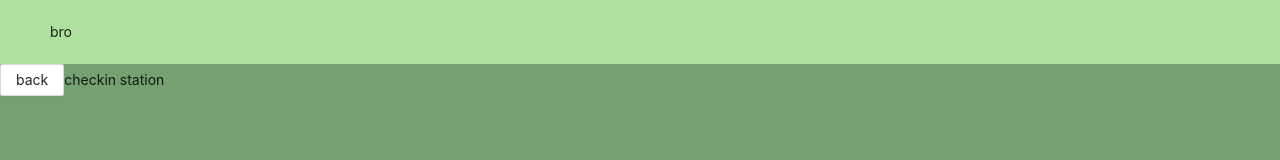
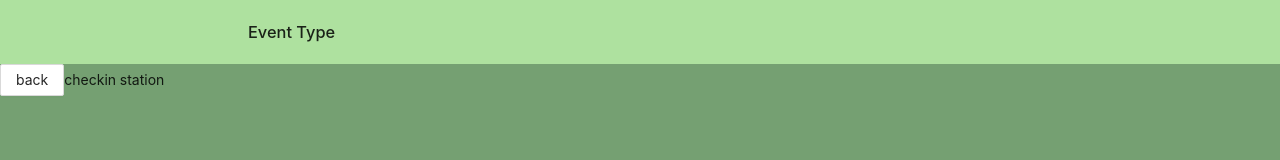
Before and after one commit to carlosurena/mdv-standalone, a React (Create React App) app: page /check-ins/station in a window 1280 px wide. Shown: the top 160 px of the page. Built offline with nearby package versions, Linux system fonts and the light colour scheme.

Commit message:
center header

```diff
--- a/src/components/checkins/checkinHeader.js
+++ b/src/components/checkins/checkinHeader.js
@@ -1,14 +1,14 @@
-import React from 'react';
-import { Row, Col, Layout } from 'antd';
+import React from "react";
+import { Row, Col, Layout } from "antd";
 
 const { Header } = Layout;
 
 function CheckinHeader(props) {
   return (
     <Header className="checkin-header">
-      <Row align="middle" gutter={[8]} justify="space-between">
+      <Row align="middle" gutter={[8]} justify="center">
         <Col xs={24} md={16}>
-          bro
+          <h1>Event Type</h1>
         </Col>
       </Row>
     </Header>
```
